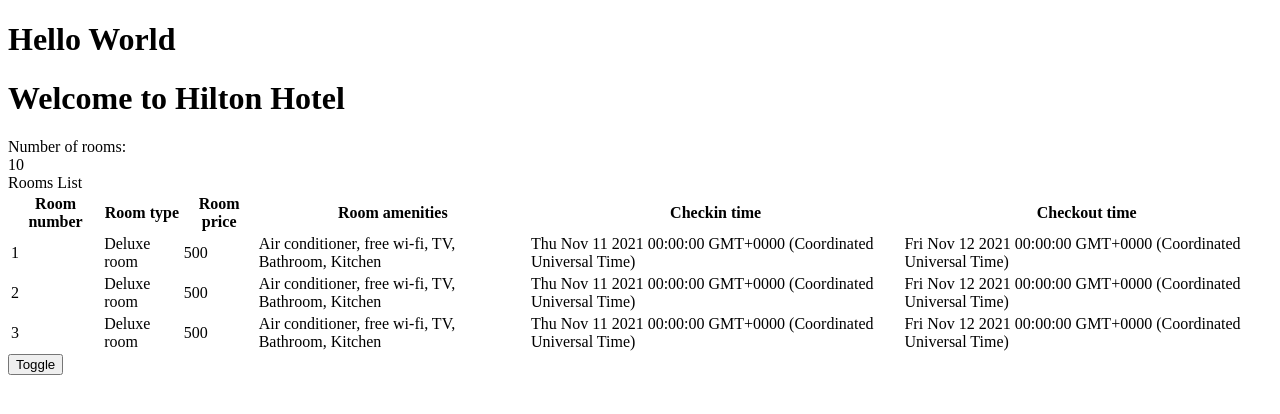
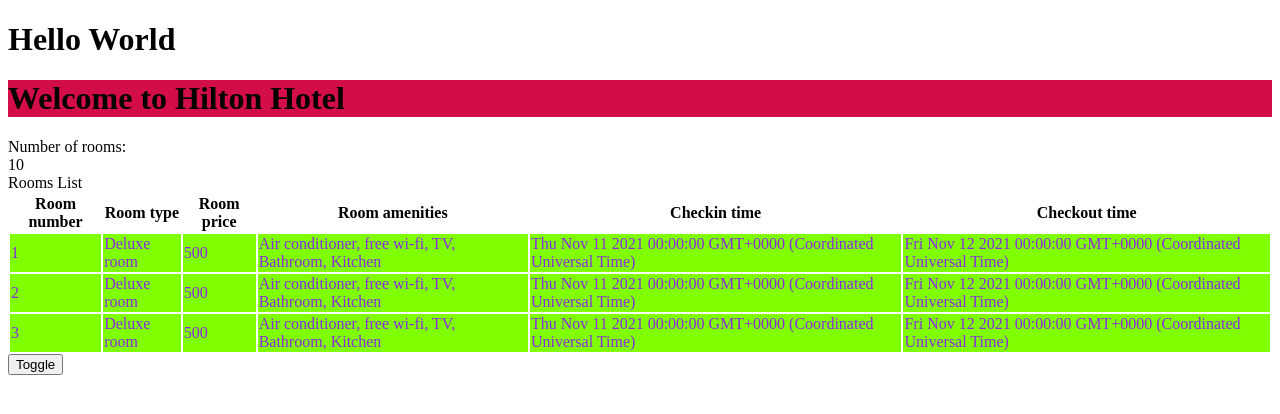
Before and after one commit to Rafael30586/CursoAngularFreeCodeCamp, an Angular app in the folder hotelinventoryapp2/: page / in a window 1280 px wide. Shown: the top 414 px of the page. Built offline with nearby package versions, Linux system fonts and the light colour scheme.

Commit message:
ngClass y ngStyle

```diff
--- a/hotelinventoryapp2/src/app/app.html
+++ b/hotelinventoryapp2/src/app/app.html
@@ -8,9 +8,10 @@
 <!-- * * * * * * * * * * * * * * * * * * * * * * * * * * * * * * * -->
 
 <h1>Hello World</h1>
+<hinv-rooms></hinv-rooms>
 
-
-<div [ngSwitch]="role">
+<!--
+<div [ngSwitch]="role"> Uso del ngSwitch
     <div *ngSwitchCase="'User'">
         Welcome user!
     </div>
@@ -20,4 +21,4 @@
     <div *ngSwitchDefault>
         You're not authorized to view this page
     </div>
-</div>
+</div> -->
--- a/hotelinventoryapp2/src/app/rooms/rooms.css
+++ b/hotelinventoryapp2/src/app/rooms/rooms.css
@@ -0,0 +1,9 @@
+.even{
+    background-color: blue;
+    color: aliceblue;
+}
+
+.odd{
+    background-color: chartreuse;
+    color:blueviolet;
+}
--- a/hotelinventoryapp2/src/app/rooms/rooms.html
+++ b/hotelinventoryapp2/src/app/rooms/rooms.html
@@ -1,4 +1,4 @@
-<h1>Welcome to {{hotelName}}</h1>
+<h1 [ngStyle]="estilo">Welcome to {{hotelName}}</h1>
 
 <div [hidden]="hideRooms">
     Number of rooms:
@@ -18,7 +18,7 @@
             <th>Checkin time</th>
             <th>Checkout time</th>
         </tr>
-        <tr *ngFor="let room of roomList">
+        <tr [ngClass]="unaClase" *ngFor="let room of roomList">
             <td>{{ room.roomNumber}}</td>
             <td>{{room.roomType}}</td>
             <td>{{room.price}}</td>
--- a/hotelinventoryapp2/src/app/rooms/rooms.ts
+++ b/hotelinventoryapp2/src/app/rooms/rooms.ts
@@ -14,6 +14,12 @@
   hotelName = 'Hilton Hotel'
 
   hideRooms = false
+
+  unaClase = "odd"
+
+  estilo = {
+    backgroundColor:"#d20d48"
+  }
 
   rooms: Room = {
     totalRooms: 20,
```
